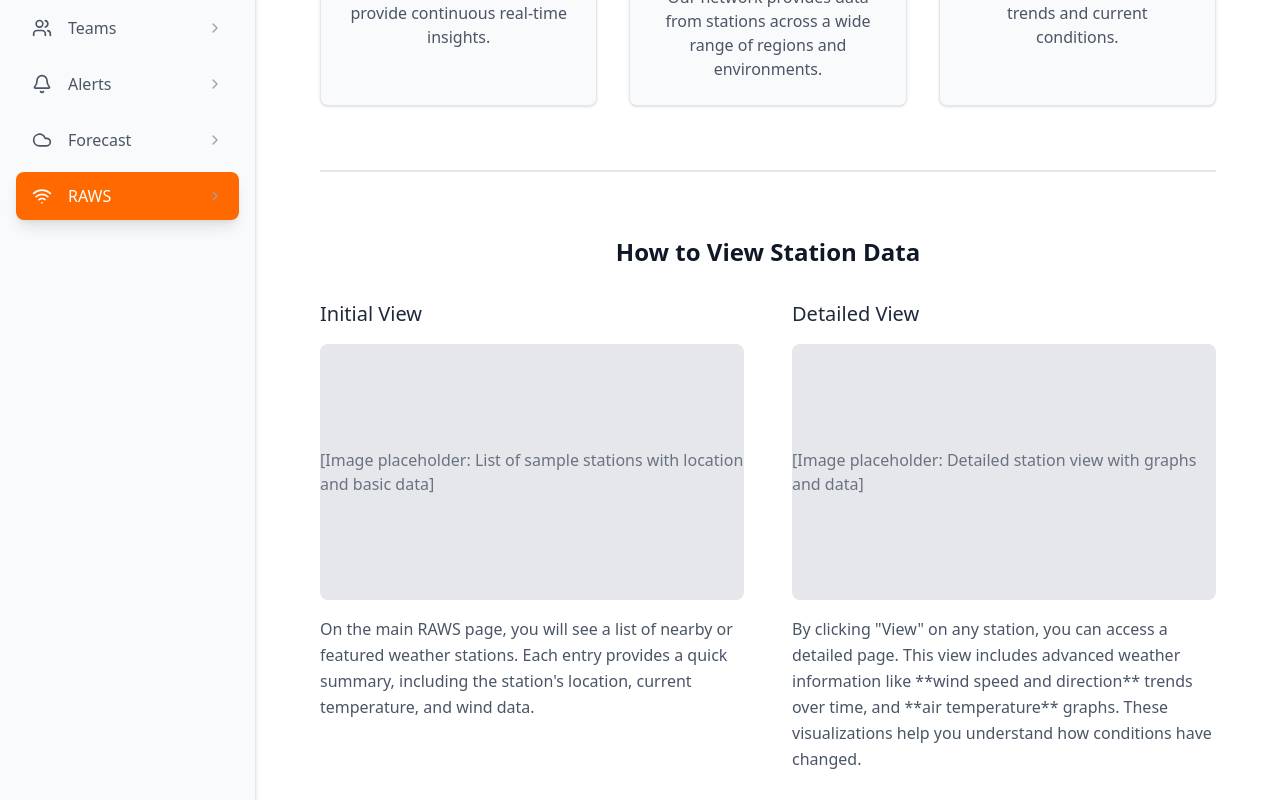
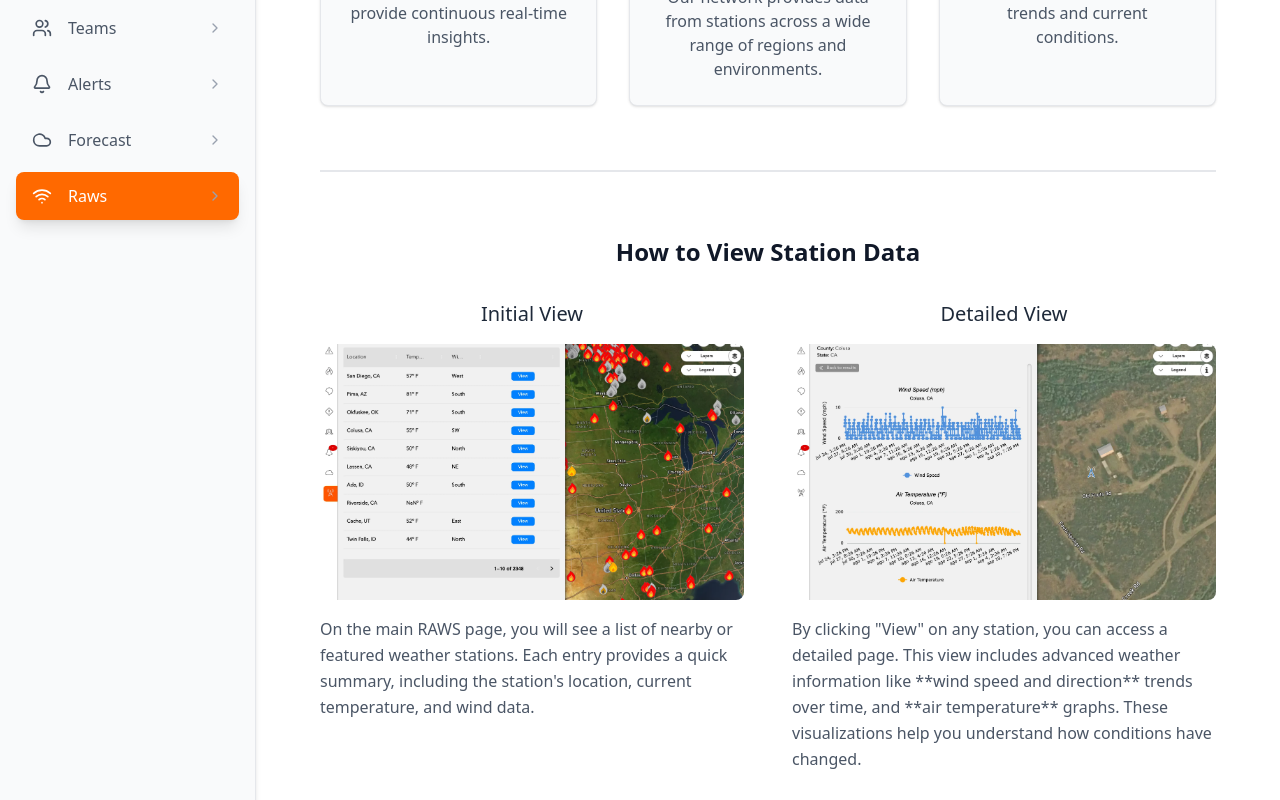
Before and after one commit to Channel-Logistics/landing-page-FireWatch, a React (Vite) app: page /raws in a window 1280 px wide. Shown: the part 468-1268 px from the top of the page. Built offline with nearby package versions, Linux system fonts and the light colour scheme.

Commit message:
chore: Add images and correct the name of the section raws

```diff
--- a/src/components/Content/ContentRenderer.jsx
+++ b/src/components/Content/ContentRenderer.jsx
@@ -9,7 +9,7 @@ import GlobalCoverage from "./MonitoringAreas";
 import HighPriority from "./HighPriority";
 import Predictions from "./Predictions";
 import Teams from "./Teams";
-import RAWS from "./RAWS";
+import Raws from "./Raws";
 import MainContent from "../pages/MainContent";
 
 const routeComponents = {
@@ -23,7 +23,7 @@ const routeComponents = {
   "/teams": Teams,
   "/alerts": Alerts,
   "/forecast": Forecast,
-  "/raws": RAWS,
+  "/raws": Raws,
 };
 
 export default function ContentRenderer() {
--- a/src/components/Content/RAWS.jsx
+++ b/src/components/Content/RAWS.jsx
@@ -1,7 +1,8 @@
 import React from 'react';
 import { Globe, BarChart2, Cloud, Wifi, Thermometer, Wind, Activity } from 'lucide-react';
+import { pRawsLocation, pRaws } from '../index';
 
-export default function RAWS() {
+export default function Raws() {
   return (
     <div className="bg-white min-h-screen py-16 px-4 sm:px-6 lg:px-8">
       <div className="max-w-7xl mx-auto">
@@ -13,7 +14,6 @@ export default function RAWS() {
           </p>
         </header>
 
-        {/* RAWS Network Overview */}
         <section className="mb-16">
           <h2 className="text-2xl font-semibold text-gray-900 mb-6 text-center">Our Station Network</h2>
           <div className="grid md:grid-cols-3 gap-8 max-w-4xl mx-auto text-center">
@@ -42,24 +42,30 @@ export default function RAWS() {
         </section>
 
         <hr className="my-16 border-t-2 border-gray-200" />
-
-        {/* How to View Station Data */}
         <section className="mb-16">
           <h2 className="text-2xl font-semibold text-gray-900 mb-8 text-center">How to View Station Data</h2>
           <div className="flex flex-col lg:flex-row items-start gap-12 max-w-6xl mx-auto">
             <div className="w-full lg:w-1/2">
-              <h3 className="text-xl font-medium text-gray-800 mb-4">Initial View</h3>
-              <div className="w-full h-64 bg-gray-200 rounded-lg mb-4 flex items-center justify-center text-gray-500">
-                [Image placeholder: List of sample stations with location and basic data]
+              <h3 className="text-xl text-center font-medium text-gray-800 mb-4">Initial View</h3>
+              <div className="w-full h-64 rounded-lg mb-4 overflow-hidden">
+                <img
+                  src={pRaws.src}
+                  alt={pRaws.alt}
+                  className="w-full h-full object-cover"
+                />
               </div>
               <p className="text-gray-600 leading-relaxed">
                 On the main RAWS page, you will see a list of nearby or featured weather stations. Each entry provides a quick summary, including the station's location, current temperature, and wind data.
               </p>
             </div>
             <div className="w-full lg:w-1/2 mt-8 lg:mt-0">
-              <h3 className="text-xl font-medium text-gray-800 mb-4">Detailed View</h3>
-              <div className="w-full h-64 bg-gray-200 rounded-lg mb-4 flex items-center justify-center text-gray-500">
-                [Image placeholder: Detailed station view with graphs and data]
+              <h3 className="text-xl text-center font-medium text-gray-800 mb-4">Detailed View</h3>
+              <div className="w-full h-64 rounded-lg mb-4 overflow-hidden">
+                <img
+                  src={pRawsLocation.src}
+                  alt={pRawsLocation.alt}
+                  className="w-full h-full object-cover"
+                />
               </div>
               <p className="text-gray-600 leading-relaxed">
                 By clicking "View" on any station, you can access a detailed page. This view includes advanced weather information like **wind speed and direction** trends over time, and **air temperature** graphs. These visualizations help you understand how conditions have changed.
@@ -70,7 +76,6 @@ export default function RAWS() {
 
         <hr className="my-16 border-t-2 border-gray-200" />
 
-        {/* Data Parameters */}
         <section>
           <h2 className="text-2xl font-semibold text-gray-900 mb-8 text-center">Understanding the Data</h2>
           <div className="grid md:grid-cols-2 lg:grid-cols-4 gap-6 max-w-6xl mx-auto">
@@ -104,7 +109,6 @@ export default function RAWS() {
             </div>
           </div>
         </section>
-
       </div>
     </div>
   );
--- a/src/components/index.js
+++ b/src/components/index.js
@@ -45,6 +45,8 @@ export const pFireSpecificAlerts = { src: "src/assets/image-docs/p-fire-specific
 export const pAreas = { src: "src/assets/image-docs/p-areas.webp", alt: "pAreas"}
 export const pTeamAreas = { src: "src/assets/image-docs/p-team-areas.webp", alt: "pTeamAreas"}
 export const pAreasView = { src: "src/assets/image-docs/p-areas-view.webp", alt: "pAreasView"}
+export const pRawsLocation = { src: "src/assets/image-docs/p-raws-location.webp", alt: "pRawsLocation"}
+export const pRaws = { src: "src/assets/image-docs/p-raws.webp", alt: "pRaws"}
 
 
 
--- a/src/data/sidebarData.js
+++ b/src/data/sidebarData.js
@@ -56,7 +56,7 @@ export const sidebarSections = [
   },
   {
     id: 'raws',
-    title: 'RAWS',
+    title: 'Raws',
     icon: Wifi,
     items: [{ id: 'raws', title: 'RAWS' }]
   }
```
Also changed, not shown: src/assets/image-docs/p-raws-location.webp (added), src/assets/image-docs/p-raws.webp (added).
